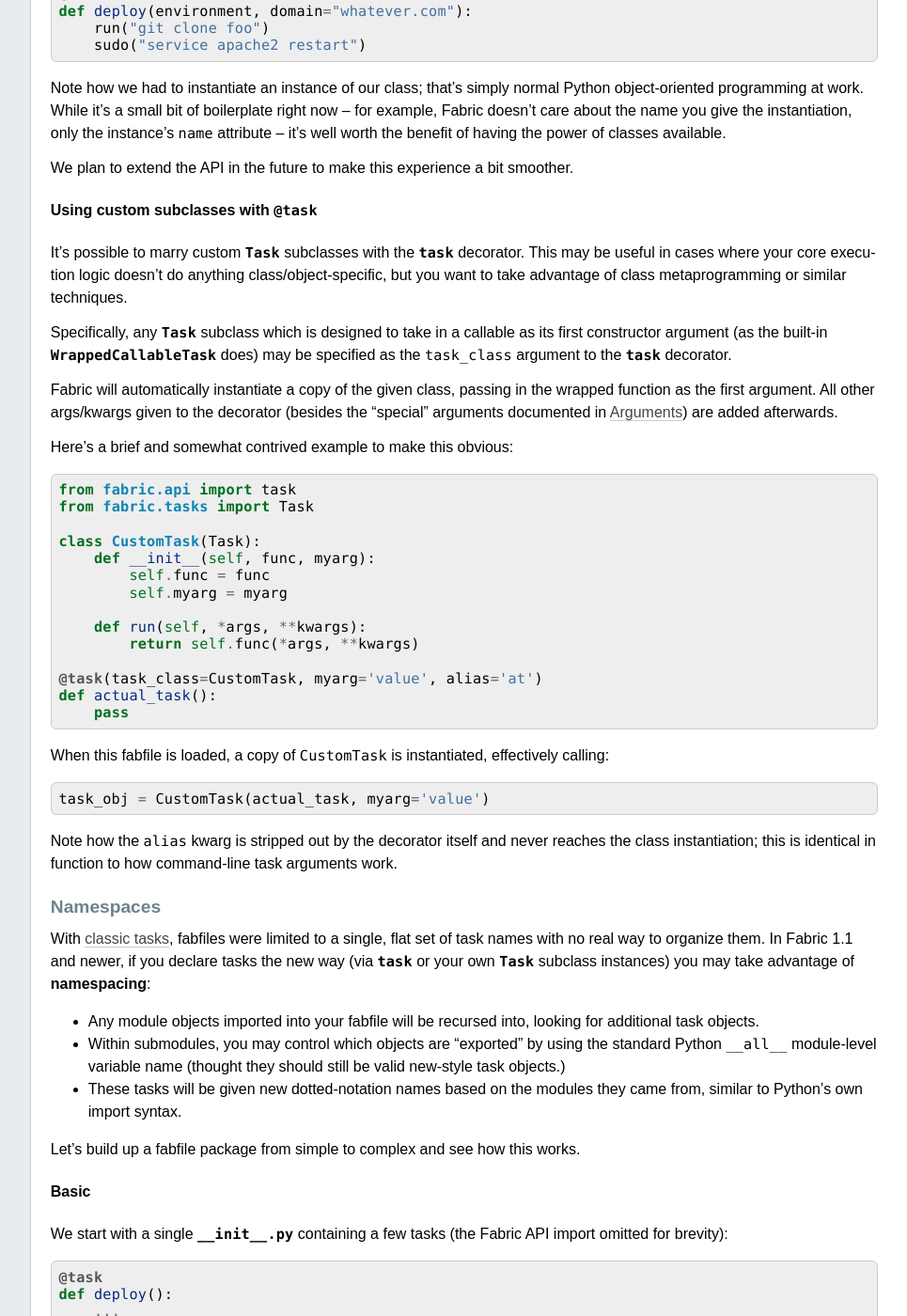
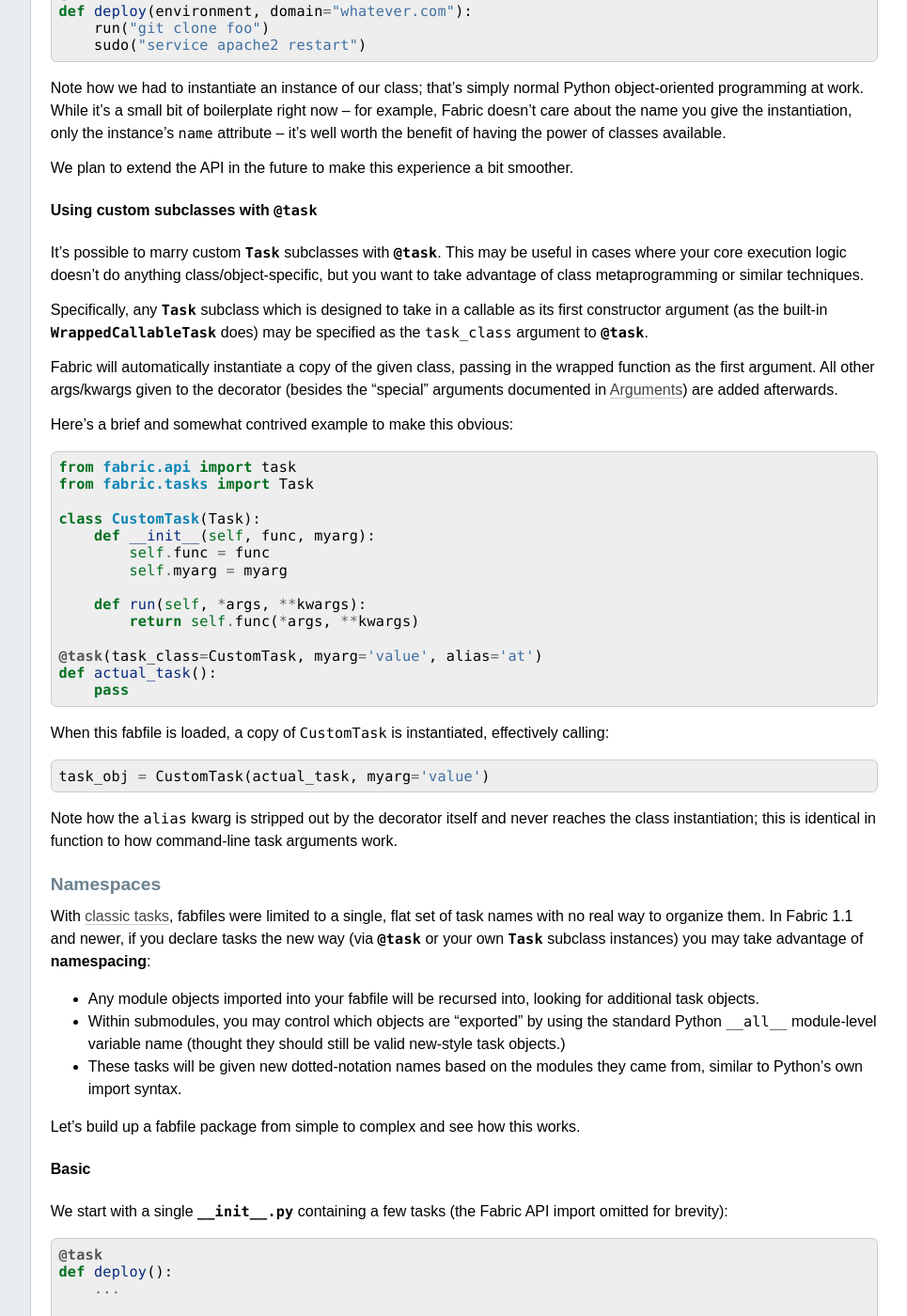
Before and after one commit to fabric/fabric, a Sphinx documentation site: the page built from docs/usage/tasks.rst, in a window 1280 px wide and 1400 px high, scrolled down 3939 px. Shown: the whole window at 94% size, without its empty margins (224-1189 px from the left). Built offline with Sphinx 7.4.7, drawn with Linux system fonts in a browser that asks for light colours; pages that are not in the unit, such as notebooks, are missing from menus; some of the changed text lies outside the part shown.

Commit message:
Fix up link references to @task

```diff
--- a/docs/usage/tasks.rst
+++ b/docs/usage/tasks.rst
@@ -63,7 +64,7 @@
 The ``@task`` decorator
 -----------------------
 
-The quickest way to make use of new-style task features is to wrap basic task functions with the `~fabric.decorators.task` decorator::
+The quickest way to make use of new-style task features is to wrap basic task functions with `@task <fabric.decorators.task>`::
 
     from fabric.api import tasks, run
 
@@ -240,15 +245,15 @@
 Using custom subclasses with ``@task``
 ~~~~~~~~~~~~~~~~~~~~~~~~~~~~~~~~~~~~~~
 
-It's possible to marry custom `~fabric.tasks.Task` subclasses with the
-`~fabric.decorators.task` decorator. This may be useful in cases where your
-core execution logic doesn't do anything class/object-specific, but you want
-to take advantage of class metaprogramming or similar techniques.
+It's possible to marry custom `~fabric.tasks.Task` subclasses with `@task
+<fabric.decorators.task>`. This may be useful in cases where your core
+execution logic doesn't do anything class/object-specific, but you want to
+take advantage of class metaprogramming or similar techniques.
 
 Specifically, any `~fabric.tasks.Task` subclass which is designed to take in a
 callable as its first constructor argument (as the built-in
 `~fabric.tasks.WrappedCallableTask` does) may be specified as the
-``task_class`` argument to the `~fabric.decorators.task` decorator.
+``task_class`` argument to `@task <fabric.decorators.task>`.
 
 Fabric will automatically instantiate a copy of the given class, passing in
 the wrapped function as the first argument. All other args/kwargs given to the
```
Also changed, not shown: other parts of docs/usage/tasks.rst (+13 -8 lines), 1 other file.
